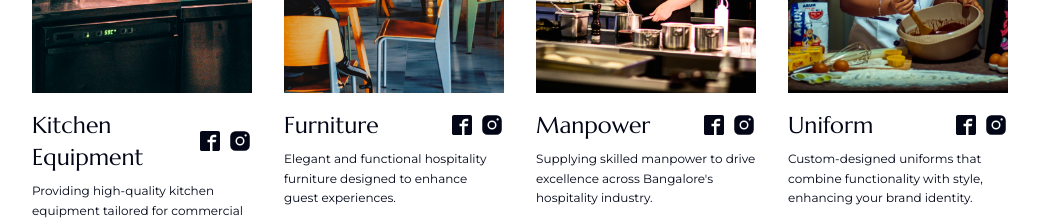
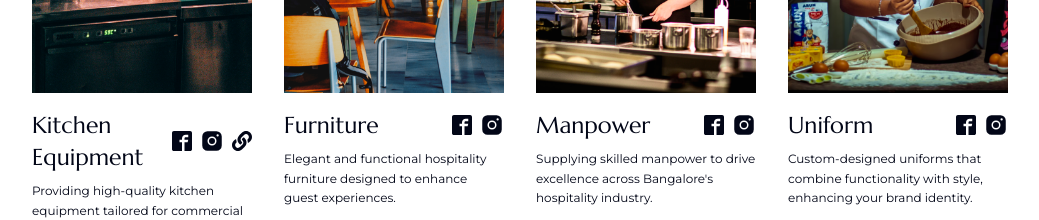
Before and after one commit to manago-tech/manago-latest, a Next.js app: page / in a window 1280 px wide. Shown: the part 2180-2400 px from the top of the page, without its empty margins (120-1159 px from the left). Built offline with nearby package versions, Linux system fonts and the light colour scheme.

Commit message:
feat: updated new links

```diff
--- a/components/pages/services.tsx
+++ b/components/pages/services.tsx
@@ -11,6 +11,7 @@ import Image from "next/image";
 import Link from "next/link";
 import { ImFacebook2 } from "react-icons/im";
 import { PiInstagramLogoFill } from "react-icons/pi";
+import { FaLink } from "react-icons/fa";
 
 import star from "@/assets/star.svg";
 import card1 from "@/assets/services/card-1.png";
@@ -65,6 +66,11 @@ export default function Services() {
                     <Link href={card.links.instagram} passHref rel="noopener noreferrer" target="_blank">
                       <PiInstagramLogoFill className="text-2xl" />
                     </Link>
+                    {card.links.link && (
+                      <Link href={card.links.link} passHref rel="noopener noreferrer" target="_blank">
+                        <FaLink className="text-xl" />
+                      </Link>
+                    )}
                   </div>
                 </div>
                 <p className="text-xs leading-relaxed">{card.content}</p>
@@ -136,6 +142,7 @@ const cardData = [
     links: {
       facebook: "https://www.facebook.com/profile.php?id=61564445605166",
       instagram: "https://www.instagram.com/manago_kitchen_equipment/",
+      link: "managokitchen.in",
     },
     image: card5,
   },
```
